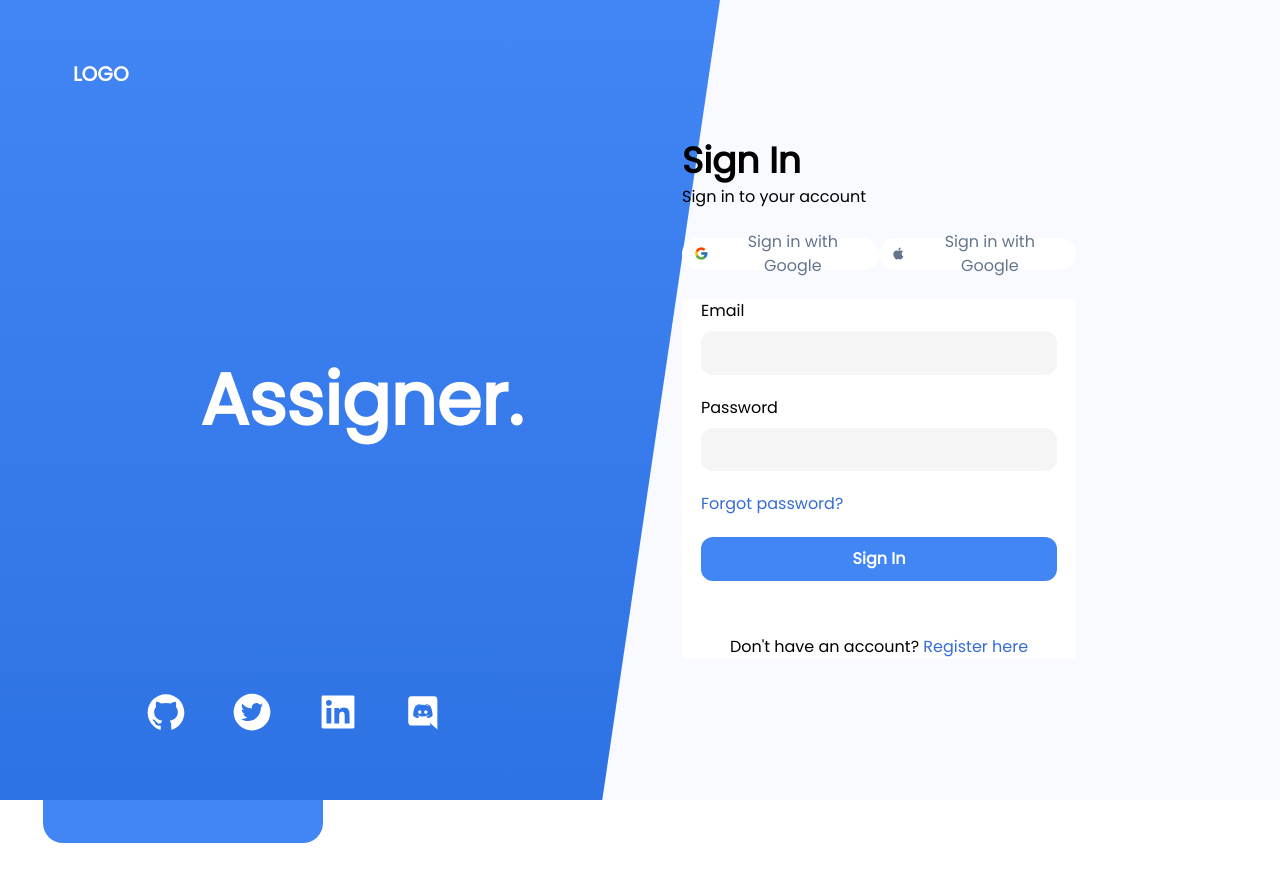
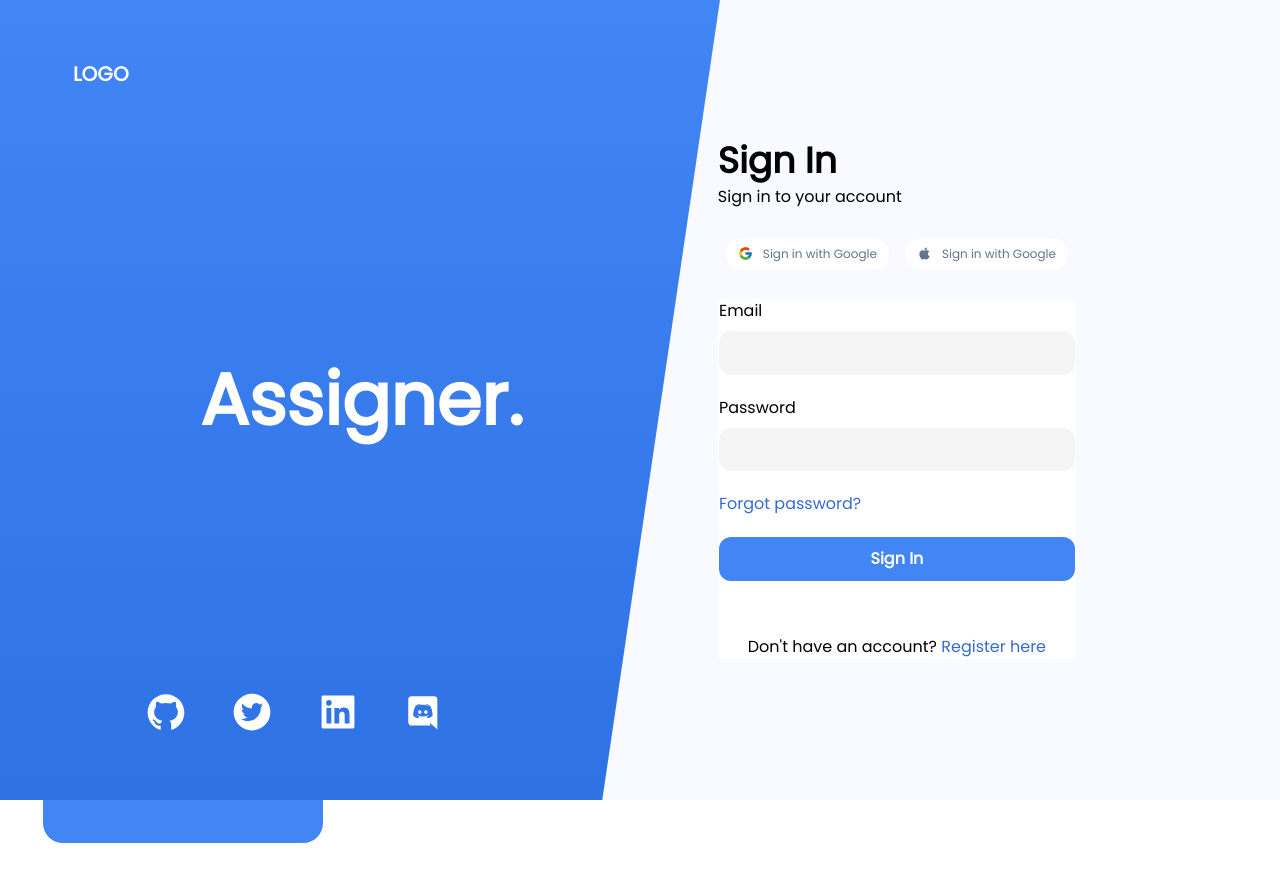
Before and after one commit to myselfims/assigner_frontend, a React (Vite) app: page /login in a window 1280 px wide. Shown: the top 882 px of the page. Built offline with nearby package versions, Linux system fonts and the light colour scheme; some icons are missing.

Commit message:
mobile responsive

```diff
--- a/src/pages/Auth.jsx
+++ b/src/pages/Auth.jsx
@@ -9,54 +9,67 @@ import { BiLogoDiscord } from "react-icons/bi";
 import { FcGoogle } from "react-icons/fc";
 import { Link, useNavigate } from "react-router-dom";
 import { useFormik } from "formik";
-import * as Yup from "yup";
 import { getAuthInfo, postData } from "../api";
 import { loginSchema, signupSchema } from "../validation/validation_schema";
-import { useDispatch } from "react-redux";
+import Loader from "../components/Loader";
 
 const Auth = ({ page }) => {
   const navigate = useNavigate();
-  const [loader, setLoader] = useState(false);
+  const [loading, setLoading] = useState(false);
   const [error, setError] = useState(null);
-  const dispatch = useDispatch()
+
   const initialValues = {
-    login : {
+    login: {
       email: "",
       password: "",
     },
-    signup : {
-      name : '',
+    signup: {
+      name: "",
       email: "",
       password: "",
-    }
-  }
+    },
+  };
 
-  const { values, errors, touched,resetForm, handleChange, handleBlur, handleSubmit,setValues } =
-    useFormik({
+  const {
+    values,
+    errors,
+    touched,
+    resetForm,
+    handleChange,
+    handleBlur,
+    handleSubmit,
+    setValues,
+  } = useFormik({
     initialValues: initialValues[page],
-      validationSchema : page == "login" ? loginSchema : signupSchema,
+    validationSchema: page == "login" ? loginSchema : signupSchema,
     onSubmit: (data) => {
+      setLoading(true);
       postData(page == "login" ? "/login/" : "/users/", data)
         .then((res) => {
           setError(null);
-            console.log(res.data)
+          setLoading(false);
           localStorage.setItem("auth_info", JSON.stringify(res.data));
           navigate("/");
         })
         .catch((er) => {
-            console.log(er)
+          resetForm();
+          setLoading(false);
           setError(er.response.data);
         });
     },
   });
 
-
   useEffect(() => {
-    getAuthInfo().token? navigate("/") : null;
+    setError("");
+    resetForm();
+    getAuthInfo().token ? navigate("/") : null;
   }, [page]);
 
   return (
-    <div key={page} className="w-screen z-20 absolute top-0 left-0 h-screen flex ">
+    <div
+      key={page}
+      className="w-screen z-20 absolute top-0 left-0 h-screen flex "
+    >
       <div className="max-sm:hidden">
         <div className="absolute max-sm:hidden z-0">
           <svg
@@ -100,17 +113,22 @@ const Auth = ({ page }) => {
         </div>
       </div>
       <div className="flex bg-[#F8FAFF] items-center justify-center w-full  h-full ">
-        <div className="absolute max-sm:right-0 right-[204px]">
+        <div className="absolute max-sm:flex hidden items-center w-screen p-3 top-0 left-0 bg-[#4285F4]">
+          <h1 className="font-bold text-xl text-white">Assinger</h1>
+        </div>
+        <div className="absolute max-sm:static right-[204px]">
           <div className="head max-sm:flex max-sm:flex-col items-center">
-            <h1 className="text-4xl font-bold">{page=='login'?'Sign In':'Sign Up'}</h1>
+            <h1 className="text-4xl font-bold">
+              {page == "login" ? "Sign In" : "Sign Up"}
+            </h1>
             <p className="text-base my-1">Sign in to your account</p>
-            <div className="flex my-[29px] justify-between">
-              <button className="w-[197px] h-[32px] rounded-full hover:opacity-80 flex items-center px-3 text-slate-500 bg-[#FFFFFF]">
+            <div className="flex text-xs my-[29px] justify-between">
+              <button className="mx-2 p-2 rounded-full hover:opacity-80 flex items-center px-3 text-slate-500 bg-[#FFFFFF]">
                 <FcGoogle className="mr-[10px] w-[15px] h-[15px]" />
                 Sign in with Google
               </button>
 
-              <button className="w-[197px] h-[32px] rounded-full hover:opacity-80 flex items-center px-3 text-slate-500 bg-[#FFFFFF]">
+              <button className="mx-2 p-2 rounded-full hover:opacity-80 flex items-center px-3 text-slate-500 bg-[#FFFFFF]">
                 <AiFillApple className="mr-[10px] w-[15px] h-[15px]" />
                 Sign in with Google
               </button>
@@ -129,12 +147,16 @@ const Auth = ({ page }) => {
                     name="name"
                     type="text"
                     className={`rounded-xl bg-[#F5F5F5] w-[356px] mt-2 h-[43.91px] p-3 outline-none ${
-                      errors.name ? "border-red-300 border-2" : null
+                      errors.name && touched.name
+                        ? "border-red-300 border-2"
+                        : null
                     }`}
                     onChange={handleChange}
                     onBlur={handleBlur}
                   />
-                  <p className="text-red-400 mb-[21px]">{errors.name}</p>
+                  <p className="text-red-400 mb-[21px]">
+                    {errors.name && touched.name ? errors.name : null}
+                  </p>
                 </div>
               ) : null}
               <div>
@@ -144,12 +166,16 @@ const Auth = ({ page }) => {
                   name="email"
                   type="email"
                   className={`rounded-xl bg-[#F5F5F5] w-[356px] mt-2 h-[43.91px] p-3 outline-none ${
-                    errors.email ? "border-red-300 border-2" : null
+                    errors.email && touched.email
+                      ? "border-red-300 border-2"
+                      : null
                   }`}
                   onChange={handleChange}
                   onBlur={handleBlur}
                 />
-                <p className="text-red-400 mb-[21px]">{errors.email}</p>
+                <p className="text-red-400 mb-[21px]">
+                  {errors.email && touched.email ? errors.email : null}
+                </p>
               </div>
               <div>
                 <p>Password</p>
@@ -158,12 +184,16 @@ const Auth = ({ page }) => {
                   name="password"
                   type="password"
                   className={`rounded-xl bg-[#F5F5F5] w-[356px] mt-2  h-[43.91px] p-3 outline-none ${
-                    errors.password ? "border-red-300 border-2" : null
+                    errors.password && touched.password
+                      ? "border-red-300 border-2"
+                      : null
                   }`}
                   onChange={handleChange}
                   onBlur={handleBlur}
                 />
-                <p className="text-red-400 mb-[21px]">{errors.password}</p>
+                <p className="text-red-400 mb-[21px]">
+                  {errors.password && touched.password ? errors.password : null}
+                </p>
               </div>
               <div className="flex w-full flex-col">
                 <a className="text-[#346BD4] mb-[21px]" href="">
@@ -171,9 +201,10 @@ const Auth = ({ page }) => {
                 </a>
                 <button
                   type="submit"
-                  className="w-full font-bold rounded-xl bg-[#4285F4] text-white h-[43.91px]"
+                  className="w-full flex items-center justify-center font-bold rounded-xl bg-[#4285F4] text-white h-[43.91px]"
                 >
-                  Sign In
+                  {page == "login" ? "Sign In" : "Sign Up "}
+                  {loading ? <Loader /> : null}
                 </button>
               </div>
             </form>
```
Lines whose indentation alone changed are shown as unchanged.
